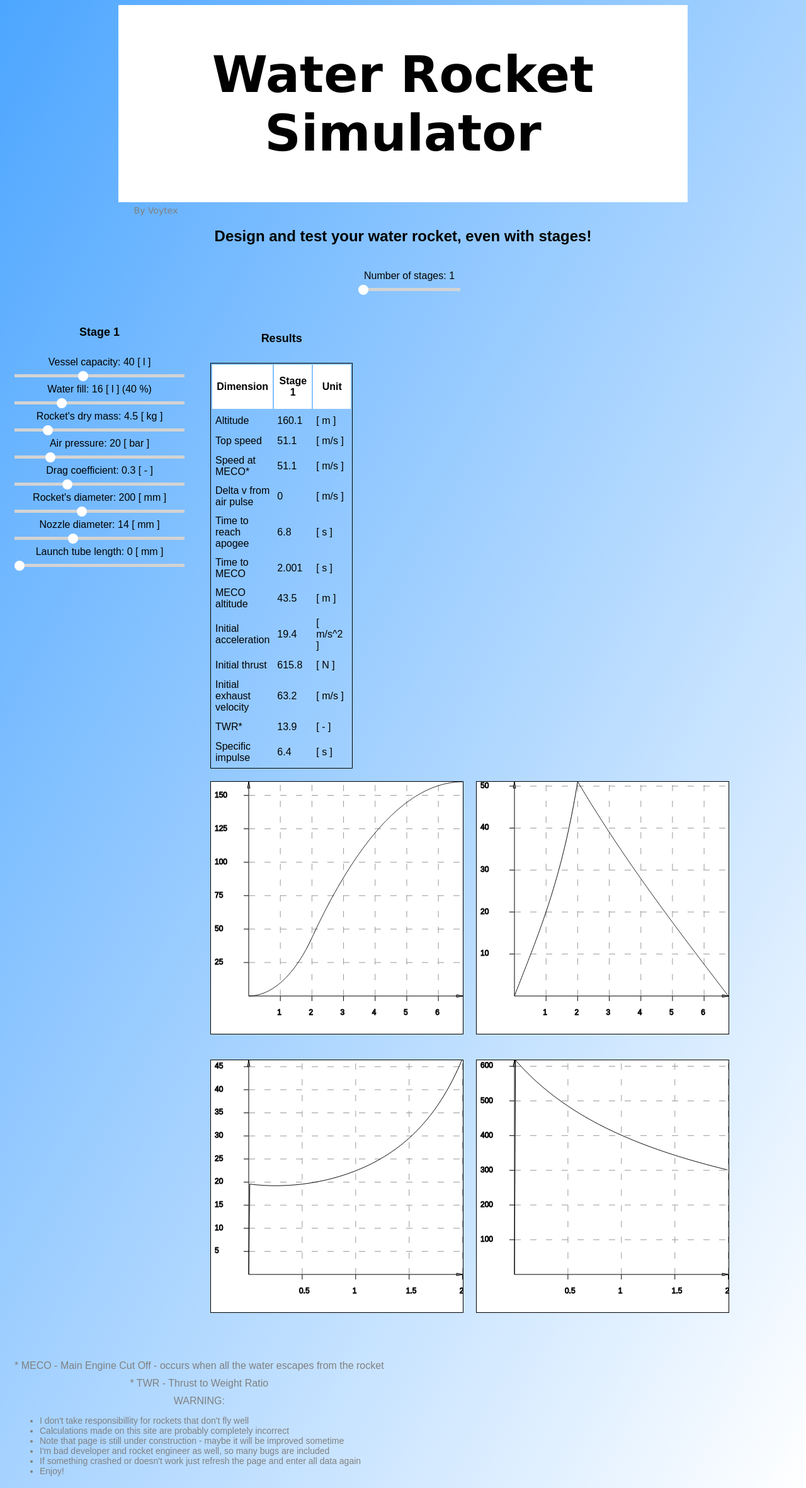
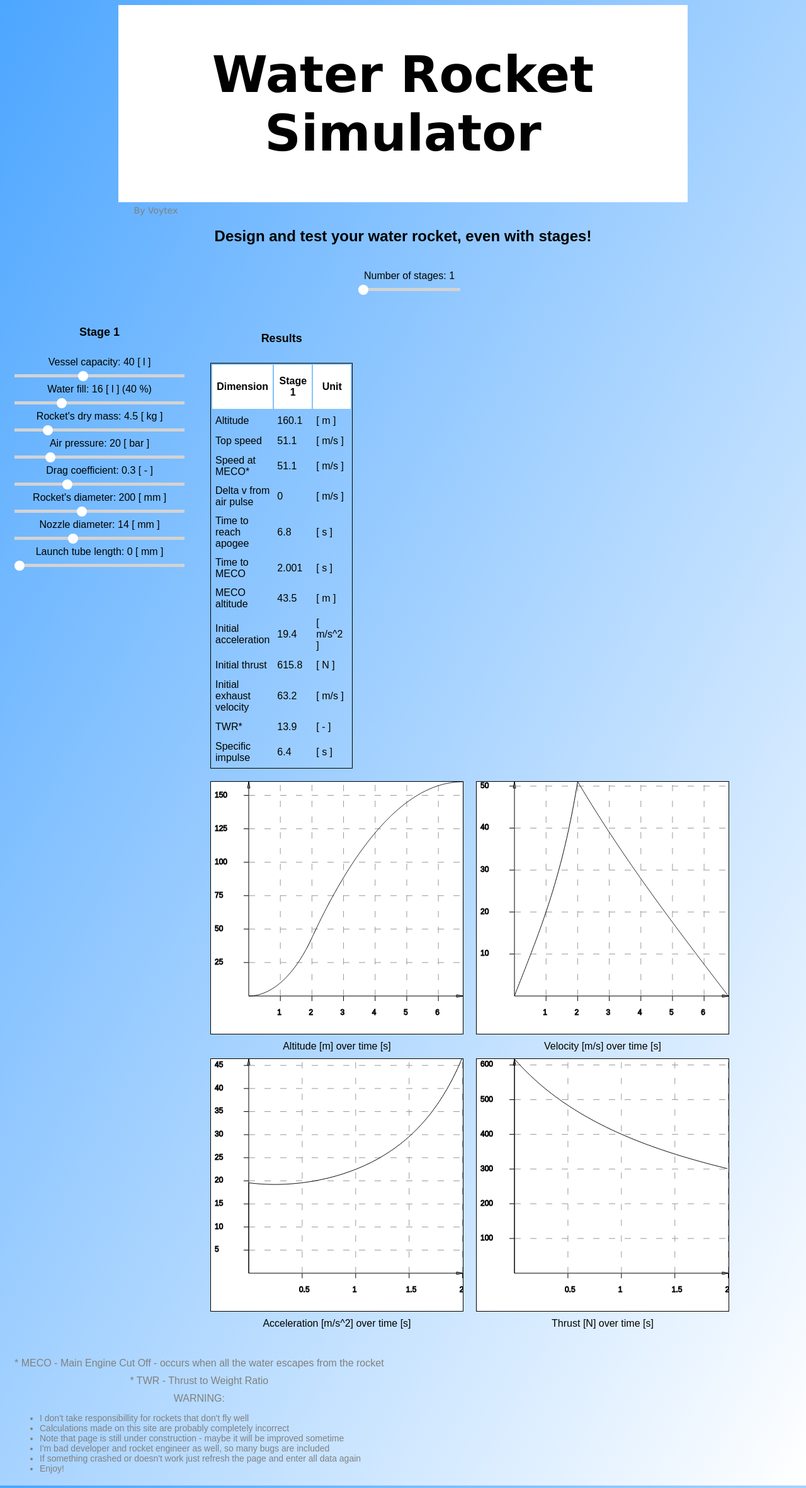
Before and after one commit to waterrocketsimulator/waterrocketsimulator.github.io, a Jekyll site: the page index.html, which Jekyll copies as it is, in a window 1280 px wide. Shown: the whole page at 63% size. Built offline with Jekyll 4.4.1, drawn with Linux system fonts in a browser that asks for light colours; some of the changed lines change nothing that is shown.

Commit message:
added description under plots

```diff
--- a/index.html
+++ b/index.html
@@ -217,15 +217,19 @@
 <div id="plotsContainer">
 	<div>
 		<canvas class="plot" id="altitudePlot" width="400" height="400"></canvas>
+		<p>Altitude [m] over time [s]</p>
 	</div>
 	<div>
 		<canvas class="plot" id="velocityPlot" width="400" height="400"></canvas>
+		<p>Velocity [m/s] over time [s]</p>
 	</div>
 	<div>
 		<canvas class="plot" id="accelerationPlot" width="400" height="400"></canvas>
+		<p>Acceleration [m/s^2] over time [s]</p>
 	</div>
 	<div>
 		<canvas class="plot" id="thrustPlot" width="400" height="400"></canvas>
+		<p>Thrust [N] over time [s]</p>
 	</div>
 </div>
 
--- a/plots.js
+++ b/plots.js
@@ -188,7 +188,7 @@ function drawAltitudePlot() {
 
 	//draw scale Y
 	if (maxY > 100000){
-		for (i = 1; i < maxY / 5; i++){
+		for (i = 1; i < maxY / 20000; i++){
 			ctx.beginPath();
 			ctx.setLineDash([]);
 			ctx.strokeStyle = "#000000";
@@ -205,7 +205,7 @@ function drawAltitudePlot() {
 		}
 	}
 	if (maxY > 25000 && maxY < 100000){
-		for (i = 1; i < maxY / 5; i++){
+		for (i = 1; i < maxY / 5000; i++){
 			ctx.beginPath();
 			ctx.setLineDash([]);
 			ctx.strokeStyle = "#000000";
@@ -222,7 +222,7 @@ function drawAltitudePlot() {
 		}
 	}
 	if (maxY > 10000 && maxY < 25000){
-		for (i = 1; i < maxY / 5; i++){
+		for (i = 1; i < maxY / 2000; i++){
 			ctx.beginPath();
 			ctx.setLineDash([]);
 			ctx.strokeStyle = "#000000";
@@ -239,7 +239,7 @@ function drawAltitudePlot() {
 		}
 	}
 	if (maxY > 5000 && maxY < 10000){
-		for (i = 1; i < maxY / 5; i++){
+		for (i = 1; i < maxY / 1000; i++){
 			ctx.beginPath();
 			ctx.setLineDash([]);
 			ctx.strokeStyle = "#000000";
@@ -256,7 +256,7 @@ function drawAltitudePlot() {
 		}
 	}
 	if (maxY > 2000 && maxY < 5000){
-		for (i = 1; i < maxY / 5; i++){
+		for (i = 1; i < maxY / 400; i++){
 			ctx.beginPath();
 			ctx.setLineDash([]);
 			ctx.strokeStyle = "#000000";
@@ -273,7 +273,7 @@ function drawAltitudePlot() {
 		}
 	}
 	if (maxY > 1000 && maxY < 2000){
-		for (i = 1; i < maxY / 5; i++){
+		for (i = 1; i < maxY / 200; i++){
 			ctx.beginPath();
 			ctx.setLineDash([]);
 			ctx.strokeStyle = "#000000";
@@ -290,7 +290,7 @@ function drawAltitudePlot() {
 		}
 	}
 	if (maxY > 500 && maxY < 1000){
-		for (i = 1; i < maxY / 5; i++){
+		for (i = 1; i < maxY / 100; i++){
 			ctx.beginPath();
 			ctx.setLineDash([]);
 			ctx.strokeStyle = "#000000";
@@ -307,7 +307,7 @@ function drawAltitudePlot() {
 		}
 	}
 	if (maxY > 200 && maxY < 500){
-		for (i = 1; i < maxY / 5; i++){
+		for (i = 1; i < maxY / 40; i++){
 			ctx.beginPath();
 			ctx.setLineDash([]);
 			ctx.strokeStyle = "#000000";
@@ -324,7 +324,7 @@ function drawAltitudePlot() {
 		}
 	}
 	if (maxY > 100 && maxY < 200){
-		for (i = 1; i < maxY / 5; i++){
+		for (i = 1; i < maxY / 20; i++){
 			ctx.beginPath();
 			ctx.setLineDash([]);
 			ctx.strokeStyle = "#000000";
@@ -341,7 +341,7 @@ function drawAltitudePlot() {
 		}
 	}
 	if (maxY > 50 && maxY < 100){
-		for (i = 1; i < maxY / 5; i++){
+		for (i = 1; i < maxY / 10; i++){
 			ctx.beginPath();
 			ctx.setLineDash([]);
 			ctx.strokeStyle = "#000000";
@@ -358,7 +358,7 @@ function drawAltitudePlot() {
 		}
 	}
 	if (maxY > 10 && maxY < 50){
-		for (i = 1; i < maxY / 5; i++){
+		for (i = 1; i < maxY / 2; i++){
 			ctx.beginPath();
 			ctx.setLineDash([]);
 			ctx.strokeStyle = "#000000";
@@ -375,7 +375,7 @@ function drawAltitudePlot() {
 		}
 	}
 	if (maxY < 10){
-		for (i = 1; i < maxY / 2; i++){
+		for (i = 1; i < maxY * 5; i++){
 			ctx.beginPath();
 			ctx.setLineDash([]);
 			ctx.strokeStyle = "#000000";
@@ -586,7 +586,7 @@ function drawVelocityPlot() {
 
 	//draw scale Y
 	if (maxY > 100000){
-		for (i = 1; i < maxY / 5; i++){
+		for (i = 1; i < maxY / 20000; i++){
 			ctx.beginPath();
 			ctx.setLineDash([]);
 			ctx.strokeStyle = "#000000";
@@ -603,7 +603,7 @@ function drawVelocityPlot() {
 		}
 	}
 	if (maxY > 25000 && maxY < 100000){
-		for (i = 1; i < maxY / 5; i++){
+		for (i = 1; i < maxY / 5000; i++){
 			ctx.beginPath();
 			ctx.setLineDash([]);
 			ctx.strokeStyle = "#000000";
@@ -620,7 +620,7 @@ function drawVelocityPlot() {
 		}
 	}
 	if (maxY > 10000 && maxY < 25000){
-		for (i = 1; i < maxY / 5; i++){
+		for (i = 1; i < maxY / 2000; i++){
 			ctx.beginPath();
 			ctx.setLineDash([]);
 			ctx.strokeStyle = "#000000";
@@ -637,7 +637,7 @@ function drawVelocityPlot() {
 		}
 	}
 	if (maxY > 5000 && maxY < 10000){
-		for (i = 1; i < maxY / 5; i++){
+		for (i = 1; i < maxY / 1000; i++){
 			ctx.beginPath();
 			ctx.setLineDash([]);
 			ctx.strokeStyle = "#000000";
@@ -654,7 +654,7 @@ function drawVelocityPlot() {
 		}
 	}
 	if (maxY > 2000 && maxY < 5000){
-		for (i = 1; i < maxY / 5; i++){
+		for (i = 1; i < maxY / 1000; i++){
 			ctx.beginPath();
 			ctx.setLineDash([]);
 			ctx.strokeStyle = "#000000";
@@ -671,7 +671,7 @@ function drawVelocityPlot() {
 		}
 	}
 	if (maxY > 1000 && maxY < 2000){
-		for (i = 1; i < maxY / 5; i++){
+		for (i = 1; i < maxY / 200; i++){
 			ctx.beginPath();
 			ctx.setLineDash([]);
 			ctx.strokeStyle = "#000000";
@@ -688,7 +688,7 @@ function drawVelocityPlot() {
 		}
 	}
 	if (maxY > 500 && maxY < 1000){
-		for (i = 1; i < maxY / 5; i++){
+		for (i = 1; i < maxY / 100; i++){
 			ctx.beginPath();
 			ctx.setLineDash([]);
 			ctx.strokeStyle = "#000000";
@@ -705,7 +705,7 @@ function drawVelocityPlot() {
 		}
 	}
 	if (maxY > 200 && maxY < 500){
-		for (i = 1; i < maxY / 5; i++){
+		for (i = 1; i < maxY / 40; i++){
 			ctx.beginPath();
 			ctx.setLineDash([]);
 			ctx.strokeStyle = "#000000";
@@ -722,7 +722,7 @@ function drawVelocityPlot() {
 		}
 	}
 	if (maxY > 100 && maxY < 200){
-		for (i = 1; i < maxY / 5; i++){
+		for (i = 1; i < maxY / 20; i++){
 			ctx.beginPath();
 			ctx.setLineDash([]);
 			ctx.strokeStyle = "#000000";
@@ -739,7 +739,7 @@ function drawVelocityPlot() {
 		}
 	}
 	if (maxY > 50 && maxY < 100){
-		for (i = 1; i < maxY / 5; i++){
+		for (i = 1; i < maxY / 10; i++){
 			ctx.beginPath();
 			ctx.setLineDash([]);
 			ctx.strokeStyle = "#000000";
@@ -756,7 +756,7 @@ function drawVelocityPlot() {
 		}
 	}
 	if (maxY > 10 && maxY < 50){
-		for (i = 1; i < maxY / 5; i++){
+		for (i = 1; i < maxY / 2; i++){
 			ctx.beginPath();
 			ctx.setLineDash([]);
 			ctx.strokeStyle = "#000000";
@@ -773,7 +773,7 @@ function drawVelocityPlot() {
 		}
 	}
 	if (maxY < 10){
-		for (i = 1; i < maxY / 2; i++){
+		for (i = 1; i < maxY * 2; i++){
 			ctx.beginPath();
 			ctx.setLineDash([]);
 			ctx.strokeStyle = "#000000";
@@ -984,7 +984,7 @@ function drawAccelerationPlot() {
 
 	//draw scale Y
 	if (maxY > 100000){
-		for (i = 1; i < maxY / 5; i++){
+		for (i = 1; i < maxY / 20000; i++){
 			ctx.beginPath();
 			ctx.setLineDash([]);
 			ctx.strokeStyle = "#000000";
@@ -1001,7 +1001,7 @@ function drawAccelerationPlot() {
 		}
 	}
 	if (maxY > 25000 && maxY < 100000){
-		for (i = 1; i < maxY / 5; i++){
+		for (i = 1; i < maxY / 5000; i++){
 			ctx.beginPath();
 			ctx.setLineDash([]);
 			ctx.strokeStyle = "#000000";
@@ -1018,7 +1018,7 @@ function drawAccelerationPlot() {
 		}
 	}
 	if (maxY > 10000 && maxY < 25000){
-		for (i = 1; i < maxY / 5; i++){
+		for (i = 1; i < maxY / 2000; i++){
 			ctx.beginPath();
 			ctx.setLineDash([]);
 			ctx.strokeStyle = "#000000";
@@ -1035,7 +1035,7 @@ function drawAccelerationPlot() {
 		}
 	}
 	if (maxY > 5000 && maxY < 10000){
-		for (i = 1; i < maxY / 5; i++){
+		for (i = 1; i < maxY / 1000; i++){
 			ctx.beginPath();
 			ctx.setLineDash([]);
 			ctx.strokeStyle = "#000000";
@@ -1052,7 +1052,7 @@ function drawAccelerationPlot() {
 		}
 	}
 	if (maxY > 2000 && maxY < 5000){
-		for (i = 1; i < maxY / 5; i++){
+		for (i = 1; i < maxY / 400; i++){
 			ctx.beginPath();
 			ctx.setLineDash([]);
 			ctx.strokeStyle = "#000000";
@@ -1069,7 +1069,7 @@ function drawAccelerationPlot() {
 		}
 	}
 	if (maxY > 1000 && maxY < 2000){
-		for (i = 1; i < maxY / 5; i++){
+		for (i = 1; i < maxY / 200; i++){
 			ctx.beginPath();
 			ctx.setLineDash([]);
 			ctx.strokeStyle = "#000000";
@@ -1086,7 +1086,7 @@ function drawAccelerationPlot() {
 		}
 	}
 	if (maxY > 500 && maxY < 1000){
-		for (i = 1; i < maxY / 5; i++){
+		for (i = 1; i < maxY / 100; i++){
 			ctx.beginPath();
 			ctx.setLineDash([]);
 			ctx.strokeStyle = "#000000";
@@ -1103,7 +1103,7 @@ function drawAccelerationPlot() {
 		}
 	}
 	if (maxY > 200 && maxY < 500){
-		for (i = 1; i < maxY / 5; i++){
+		for (i = 1; i < maxY / 40; i++){
 			ctx.beginPath();
 			ctx.setLineDash([]);
 			ctx.strokeStyle = "#000000";
@@ -1120,7 +1120,7 @@ function drawAccelerationPlot() {
 		}
 	}
 	if (maxY > 100 && maxY < 200){
-		for (i = 1; i < maxY / 5; i++){
+		for (i = 1; i < maxY / 20; i++){
 			ctx.beginPath();
 			ctx.setLineDash([]);
 			ctx.strokeStyle = "#000000";
@@ -1137,7 +1137,7 @@ function drawAccelerationPlot() {
 		}
 	}
 	if (maxY > 50 && maxY < 100){
-		for (i = 1; i < maxY / 5; i++){
+		for (i = 1; i < maxY / 10; i++){
 			ctx.beginPath();
 			ctx.setLineDash([]);
 			ctx.strokeStyle = "#000000";
@@ -1171,7 +1171,7 @@ function drawAccelerationPlot() {
 		}
 	}
 	if (maxY < 10){
-		for (i = 1; i < maxY / 2; i++){
+		for (i = 1; i < maxY * 2; i++){
 			ctx.beginPath();
 			ctx.setLineDash([]);
 			ctx.strokeStyle = "#000000";
@@ -1382,7 +1382,7 @@ function drawThrustPlot() {
 
 	//draw scale Y
 	if (maxY > 100000){
-		for (i = 1; i < maxY / 5; i++){
+		for (i = 1; i < maxY / 20000; i++){
 			ctx.beginPath();
 			ctx.setLineDash([]);
 			ctx.strokeStyle = "#000000";
@@ -1399,7 +1399,7 @@ function drawThrustPlot() {
 		}
 	}
 	if (maxY > 25000 && maxY < 100000){
-		for (i = 1; i < maxY / 5; i++){
+		for (i = 1; i < maxY / 5000; i++){
 			ctx.beginPath();
 			ctx.setLineDash([]);
 			ctx.strokeStyle = "#000000";
@@ -1416,7 +1416,7 @@ function drawThrustPlot() {
 		}
 	}
 	if (maxY > 10000 && maxY < 25000){
-		for (i = 1; i < maxY / 5; i++){
+		for (i = 1; i < maxY / 2000; i++){
 			ctx.beginPath();
 			ctx.setLineDash([]);
 			ctx.strokeStyle = "#000000";
@@ -1433,7 +1433,7 @@ function drawThrustPlot() {
 		}
 	}
 	if (maxY > 5000 && maxY < 10000){
-		for (i = 1; i < maxY / 5; i++){
+		for (i = 1; i < maxY / 1000; i++){
 			ctx.beginPath();
 			ctx.setLineDash([]);
 			ctx.strokeStyle = "#000000";
@@ -1450,7 +1450,7 @@ function drawThrustPlot() {
 		}
 	}
 	if (maxY > 2000 && maxY < 5000){
-		for (i = 1; i < maxY / 5; i++){
+		for (i = 1; i < maxY / 400; i++){
 			ctx.beginPath();
 			ctx.setLineDash([]);
 			ctx.strokeStyle = "#000000";
@@ -1467,7 +1467,7 @@ function drawThrustPlot() {
 		}
 	}
 	if (maxY > 1000 && maxY < 2000){
-		for (i = 1; i < maxY / 5; i++){
+		for (i = 1; i < maxY / 200; i++){
 			ctx.beginPath();
 			ctx.setLineDash([]);
 			ctx.strokeStyle = "#000000";
@@ -1484,7 +1484,7 @@ function drawThrustPlot() {
 		}
 	}
 	if (maxY > 500 && maxY < 1000){
-		for (i = 1; i < maxY / 5; i++){
+		for (i = 1; i < maxY / 100; i++){
 			ctx.beginPath();
 			ctx.setLineDash([]);
 			ctx.strokeStyle = "#000000";
@@ -1501,7 +1501,7 @@ function drawThrustPlot() {
 		}
 	}
 	if (maxY > 200 && maxY < 500){
-		for (i = 1; i < maxY / 5; i++){
+		for (i = 1; i < maxY / 40; i++){
 			ctx.beginPath();
 			ctx.setLineDash([]);
 			ctx.strokeStyle = "#000000";
@@ -1518,7 +1518,7 @@ function drawThrustPlot() {
 		}
 	}
 	if (maxY > 100 && maxY < 200){
-		for (i = 1; i < maxY / 5; i++){
+		for (i = 1; i < maxY / 20; i++){
 			ctx.beginPath();
 			ctx.setLineDash([]);
 			ctx.strokeStyle = "#000000";
@@ -1535,7 +1535,7 @@ function drawThrustPlot() {
 		}
 	}
 	if (maxY > 50 && maxY < 100){
-		for (i = 1; i < maxY / 5; i++){
+		for (i = 1; i < maxY / 10; i++){
 			ctx.beginPath();
 			ctx.setLineDash([]);
 			ctx.strokeStyle = "#000000";
@@ -1569,7 +1569,7 @@ function drawThrustPlot() {
 		}
 	}
 	if (maxY < 10){
-		for (i = 1; i < maxY / 2; i++){
+		for (i = 1; i < maxY * 2; i++){
 			ctx.beginPath();
 			ctx.setLineDash([]);
 			ctx.strokeStyle = "#000000";
--- a/rocket.js
+++ b/rocket.js
@@ -5,8 +5,8 @@ var plotDataStorage = {
 	al : 0, //acceleration length in seconds
 	altitude : [0],
 	velocity : [0],
-	acceleration : [0],
-	thrust : [0],
+	acceleration : [],
+	thrust : [],
 }
 
 
--- a/stylesheet.css
+++ b/stylesheet.css
@@ -141,7 +141,7 @@ td {
 
 .plot{
     border: 1px solid black;
-	  margin: 0px 10px 40px 10px;
+	  margin: 0px 10px 10px 10px;
 		float: left;
 }
 
```
